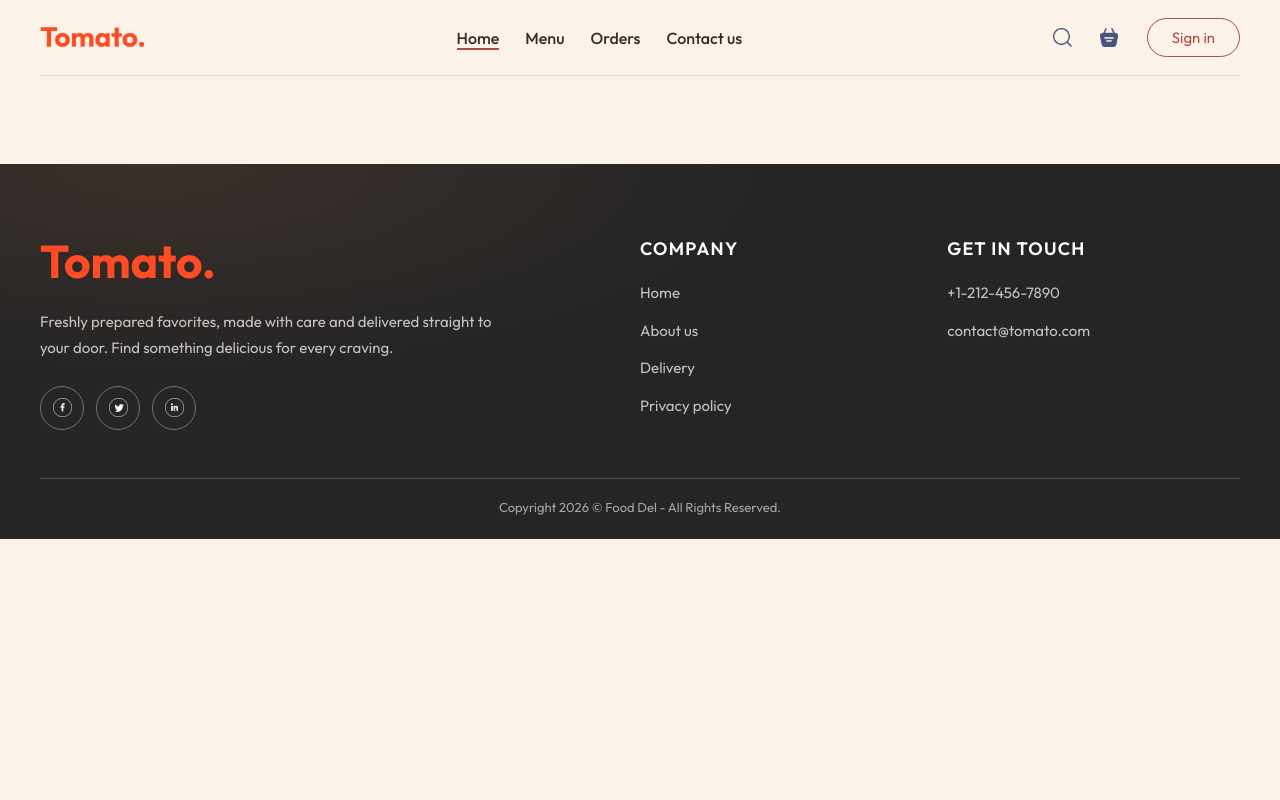
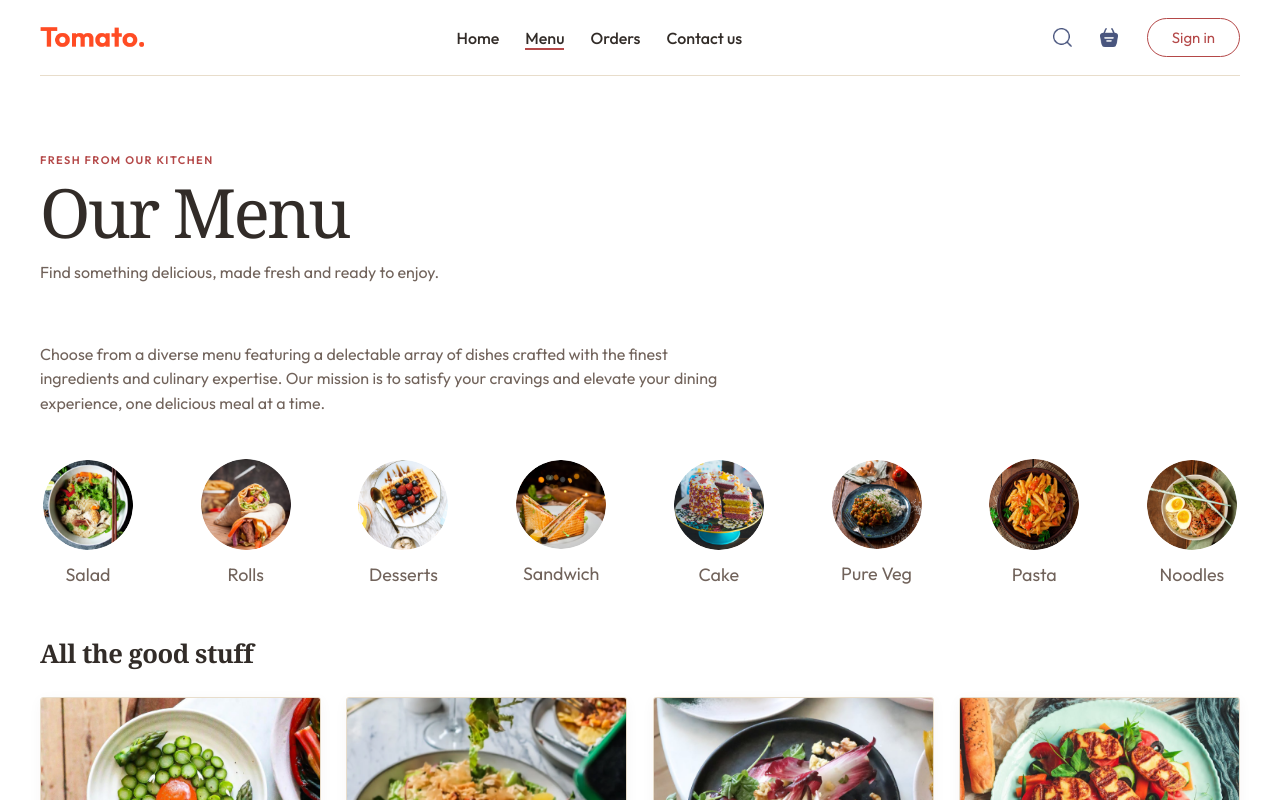
Before and after one commit to namrata-Lamichhane/Food-Delivery, a React (Vite) app in the folder frontend/: page /menu in a window 1280 px wide. Shown: the top 800 px of the page. Built offline with nearby package versions, Linux system fonts and the light colour scheme; no server answers.

Commit message:
menu page added

```diff
--- a/frontend/src/App.jsx
+++ b/frontend/src/App.jsx
@@ -6,6 +6,7 @@ import Welcome from './pages/Welcome/Welcome'
 import Cart from './pages/Cart/Cart'
 import PlaceOrder from './pages/PlaceOrder/PlaceOrder'
 import MyOrders from './pages/MyOrders/MyOrders'
+import Menu from './pages/Menu/Menu'
 import Footer from './components/Footer/Footer'
 import { StoreContext } from './context/StoreContext'
 
@@ -13,18 +14,24 @@ const App = () => {
   const { pathname, hash } = useLocation()
   const { token, loading } = useContext(StoreContext)
   const isPublicLanding = pathname === '/' && !token
+  const isSignedInHome = pathname === '/' && Boolean(token)
+  const appClassName = [
+    'app',
+    isPublicLanding && 'app--public-landing',
+    isSignedInHome && 'app--signed-in-home',
+  ].filter(Boolean).join(' ')
 
   useEffect(() => {
     if (hash) {
       document.getElementById(decodeURIComponent(hash.slice(1)))?.scrollIntoView()
-    } else if (pathname === '/') {
+    } else {
       window.scrollTo(0, 0)
     }
   }, [pathname, hash])
 
   return (
     <>
-      <div className={`app${isPublicLanding ? ' app--public-landing' : ''}`}>
+      <div className={appClassName}>
         <Navbar publicLanding={isPublicLanding} />
         <Routes>
           <Route
@@ -39,6 +46,7 @@ const App = () => {
               )
             }
           />
+          <Route path='/menu' element={<Menu />} />
           <Route path='/cart' element={<Cart />} />
           <Route path='/order' element={<PlaceOrder />} />
           <Route path='/orders' element={<MyOrders />} />
--- a/frontend/src/components/FoodDisplay/FoodDisplay.jsx
+++ b/frontend/src/components/FoodDisplay/FoodDisplay.jsx
@@ -3,7 +3,7 @@ import './FoodDisplay.css'
 import { StoreContext } from '../../context/StoreContext'
 import rating_starts from '../../assets/rating_starts.png'
 
-const FoodDisplay = ({ category }) => {
+const FoodDisplay = ({ category, title = 'Top dishes near you' }) => {
   const { food_list, cartItems, addToCart, updateCartQuantity } =
     useContext(StoreContext)
   const displayedFood = food_list.filter(
@@ -12,7 +12,7 @@ const FoodDisplay = ({ category }) => {
 
   return (
     <div className='food-display' id='food-display'>
-      <h2>Top dishes near you</h2>
+      <h2>{title}</h2>
       <div className='food-display-list'>
         {displayedFood.map((item) => (
           <article className='food-item' key={`${category}-${item._id}`}>
--- a/frontend/src/components/Navbar/Header/Header.css
+++ b/frontend/src/components/Navbar/Header/Header.css
@@ -1,16 +1,27 @@
 .header {
   position: relative;
+  isolation: isolate;
   display: flex;
   min-height: clamp(350px, 40vw, 520px);
   align-items: flex-end;
   overflow: hidden;
   margin: 28px 0 64px;
-  background: #6f3020 url('../../../assets/header_img.png') center 53% / cover no-repeat;
+  background: #6f3020;
   animation: fadeIn 700ms ease both;
+}
+
+.header::after {
+  position: absolute;
+  z-index: -1;
+  inset: -2%;
+  background: url('../../../assets/header_img.png') center 53% / cover no-repeat;
+  content: '';
+  animation: header-image-drift 18s ease-in-out infinite alternate;
 }
 
 .header::before {
   position: absolute;
+  z-index: 0;
   inset: 0;
   background: linear-gradient(90deg, #1d130fc9 0%, #27170e75 48%, #27170e12 100%);
   content: '';
@@ -24,7 +35,7 @@
   align-items: flex-start;
   gap: 16px;
   padding: clamp(28px, 6vw, 70px);
-  animation: fadeIn 700ms ease both;
+  animation: header-copy-enter 750ms 100ms ease both;
 }
 
 .header-contents h2 {
@@ -65,6 +76,9 @@
   .header {
     min-height: 390px;
     margin: 18px 0 48px;
+  }
+
+  .header::after {
     background-position: 55% center;
   }
 
@@ -77,3 +91,21 @@
     max-width: 360px;
   }
 }
+
+@keyframes header-image-drift {
+  from { transform: scale(1.02); }
+  to { transform: scale(1.08); }
+}
+
+@keyframes header-copy-enter {
+  from { opacity: 0; transform: translateY(14px); }
+  to { opacity: 1; transform: translateY(0); }
+}
+
+@media (prefers-reduced-motion: reduce) {
+  .header,
+  .header::after,
+  .header-contents {
+    animation: none;
+  }
+}
--- a/frontend/src/components/Navbar/Navbar/Navbar.jsx
+++ b/frontend/src/components/Navbar/Navbar/Navbar.jsx
@@ -1,5 +1,5 @@
 import React, { useContext, useEffect, useRef, useState } from 'react'
-import { Link } from 'react-router-dom'
+import { Link, useLocation } from 'react-router-dom'
 import './Navbar.css'
 import { assets } from '../../../assets/assets'
 import { StoreContext } from '../../../context/StoreContext'
@@ -7,13 +7,22 @@ import LoginPopup from '../../LoginPopup/LoginPopup'
 import { useToast } from '../../../context/ToastContext'
 
 const Navbar = ({ publicLanding = false }) => {
-    const [menu, setMenu] = useState('home')
     const [showLogin, setShowLogin] = useState(false)
     const [dropdownOpen, setDropdownOpen] = useState(false)
     const dropdownRef = useRef(null)
 
     const { token, setToken, cartItems, clearCart } = useContext(StoreContext)
+    const { pathname, hash } = useLocation()
     const showToast = useToast()
+    const activeMenu = pathname === '/menu'
+        ? 'menu'
+        : pathname === '/orders' || pathname === '/myorders'
+            ? 'orders'
+            : pathname === '/' && hash === '#footer'
+                ? 'contact-us'
+                : pathname === '/'
+                    ? 'home'
+                    : ''
 
     // Cart dot only when at least one item is in the cart
     const hasCartItems = Object.values(cartItems).some((qty) => qty > 0)
@@ -41,7 +50,7 @@ const Navbar = ({ publicLanding = false }) => {
         <>
             {showLogin && <LoginPopup setShowLogin={setShowLogin} />}
             <header className='navbar'>
-                <Link to='/' aria-label='Food Del home' onClick={() => setMenu('home')}>
+                <Link to='/' aria-label='Food Del home'>
                     <img src={assets.logo} alt='Food Del' className='logo' />
                 </Link>
 
@@ -56,17 +65,15 @@ const Navbar = ({ publicLanding = false }) => {
                         <li>
                             <Link
                                 to='/'
-                                className={menu === 'home' ? 'active' : ''}
-                                onClick={() => setMenu('home')}
+                                className={activeMenu === 'home' ? 'active' : ''}
                             >
                                 Home
                             </Link>
                         </li>
                         <li>
                             <Link
-                                to='/#explore-menu'
-                                className={menu === 'menu' ? 'active' : ''}
-                                onClick={() => setMenu('menu')}
+                                to='/menu'
+                                className={activeMenu === 'menu' ? 'active' : ''}
                             >
                                 Menu
                             </Link>
@@ -74,8 +81,7 @@ const Navbar = ({ publicLanding = false }) => {
                         <li>
                             <Link
                                 to='/orders'
-                                className={menu === 'orders' ? 'active' : ''}
-                                onClick={() => setMenu('orders')}
+                                className={activeMenu === 'orders' ? 'active' : ''}
                             >
                                 Orders
                             </Link>
@@ -83,8 +89,7 @@ const Navbar = ({ publicLanding = false }) => {
                         <li>
                             <Link
                                 to='/#footer'
-                                className={menu === 'contact-us' ? 'active' : ''}
-                                onClick={() => setMenu('contact-us')}
+                                className={activeMenu === 'contact-us' ? 'active' : ''}
                             >
                                 Contact us
                             </Link>
--- a/frontend/src/index.css
+++ b/frontend/src/index.css
@@ -2,7 +2,7 @@
 
 :root {
   color-scheme: light;
-  --food-cream: #fbf3e7;
+  --food-cream: #fff;
   --food-paper: #fffaf1;
   --food-paper-deep: #f5e9d8;
   --food-ink: #322c28;
@@ -55,3 +55,148 @@ a{
     width: calc(100% - 40px);
   }
 }
+
+.app--signed-in-home {
+  width: 80%;
+  --food-ink: #252525;
+  --food-muted: #6b6967;
+  --food-red: tomato;
+  --food-red-dark: #e8533b;
+  --food-line: #e6e6e6;
+  --food-paper: #fff;
+  --food-paper-deep: #f5f3f0;
+  --food-shadow: 0 12px 28px #25252516;
+}
+
+.app--signed-in-home > .navbar {
+  min-height: 64px;
+  padding: 8px 20px;
+  border: 0;
+  border-radius: 12px;
+  background: #fff;
+}
+
+.app--signed-in-home .navbar .logo {
+  width: 92px;
+}
+
+.app--signed-in-home .navbar-menu {
+  color: #49557e;
+}
+
+.app--signed-in-home .navbar button {
+  border-color: #ff6347;
+  background: transparent;
+  color: #49557e;
+}
+
+.app--signed-in-home .navbar button:hover {
+  border-color: #f45136;
+  background: #fff4f2;
+}
+
+.app--signed-in-home .navbar .active {
+  border-bottom-color: #49557e;
+}
+
+.app--signed-in-home .navbar-menu a:hover {
+  color: #49557e;
+}
+
+.app--signed-in-home .explore-menu h1,
+.app--signed-in-home .food-display h2,
+.app--signed-in-home .app-download h2 {
+  color: #252525;
+  font-family: Outfit, sans-serif;
+}
+
+.app--signed-in-home .explore-menu-text {
+  color: #666;
+}
+
+.app--signed-in-home .explore-menu-list-item span {
+  color: #747474;
+}
+
+.app--signed-in-home .explore-menu-list-item .active {
+  border: 4px solid tomato;
+  padding: 2px;
+}
+
+.app--signed-in-home .explore-menu-list-item .active + span {
+  color: #747474;
+}
+
+.app--signed-in-home .explore-menu hr {
+  background-color: #e2e2e2;
+}
+
+.app--signed-in-home .food-item {
+  border-color: #f0efed;
+  border-radius: 17px;
+  background: #fff;
+  box-shadow: 0 3px 14px #2525250a;
+  animation-duration: 3s;
+}
+
+.app--signed-in-home .food-item:hover {
+  box-shadow: 0 12px 28px #25252516;
+}
+
+.app--signed-in-home .food-item-image-container {
+  background: #f5f3f0;
+}
+
+.app--signed-in-home .food-item-add,
+.app--signed-in-home .food-item-counter {
+  border-color: #f0efed;
+  border-radius: 50%;
+  background: #fff;
+}
+
+.app--signed-in-home .food-item-add {
+  color: #393633;
+}
+
+.app--signed-in-home .food-item-add:hover {
+  border-color: tomato;
+  background: tomato;
+  color: #fff;
+}
+
+.app--signed-in-home .food-item-counter button {
+  border-radius: 50%;
+}
+
+.app--signed-in-home .food-item-counter-remove {
+  background: #ffe4e4;
+  color: #d65b5b;
+}
+
+.app--signed-in-home .food-item-counter-add {
+  background: #d8f5dc;
+  color: #399c4b;
+}
+
+.app--signed-in-home .food-item-name-rating h3,
+.app--signed-in-home .food-item-counter span {
+  color: #252525;
+}
+
+.app--signed-in-home .food-item-description {
+  color: #6b6967;
+}
+
+.app--signed-in-home .food-item-price {
+  color: #b95742;
+}
+
+.app--signed-in-home .app-download h2 {
+  color: #171717;
+}
+
+@media (max-width: 1050px) {
+  .app--signed-in-home .navbar .logo {
+    width: 140px;
+  }
+}
--- /dev/null
+++ b/frontend/src/pages/Menu/Menu.css
@@ -0,0 +1,51 @@
+.menu-page {
+  min-height: 55vh;
+  padding: clamp(36px, 6vw, 72px) 0 96px;
+}
+
+.menu-page-intro {
+  margin-bottom: clamp(34px, 5vw, 56px);
+}
+
+.menu-page-eyebrow {
+  color: var(--food-red);
+  font-size: 11px;
+  font-weight: 600;
+  letter-spacing: 0.13em;
+}
+
+.menu-page-intro h1 {
+  margin-top: 10px;
+  color: var(--food-ink);
+  font-family: Georgia, "Times New Roman", serif;
+  font-size: clamp(42px, 6vw, 68px);
+  font-weight: 500;
+  letter-spacing: -0.04em;
+  line-height: 1;
+}
+
+.menu-page-intro p {
+  margin-top: 14px;
+  color: var(--food-muted);
+  font-size: 16px;
+  line-height: 1.6;
+}
+
+.menu-page .explore-menu h1 {
+  display: none;
+}
+
+.menu-page .explore-menu hr {
+  display: none;
+}
+
+.menu-page .food-display {
+  margin-top: 30px;
+}
+
+@media (max-width: 600px) {
+  .menu-page {
+    padding-top: 34px;
+    padding-bottom: 64px;
+  }
+}
--- /dev/null
+++ b/frontend/src/pages/Menu/Menu.jsx
@@ -0,0 +1,22 @@
+import React, { useState } from 'react'
+import ExploreMenu from '../../components/ExploreMenu/ExploreMenu'
+import FoodDisplay from '../../components/FoodDisplay/FoodDisplay'
+import './Menu.css'
+
+const Menu = () => {
+  const [category, setCategory] = useState('All')
+
+  return (
+    <main className='menu-page'>
+      <section className='menu-page-intro' aria-labelledby='menu-page-title'>
+        <span className='menu-page-eyebrow'>FRESH FROM OUR KITCHEN</span>
+        <h1 id='menu-page-title'>Our Menu</h1>
+        <p>Find something delicious, made fresh and ready to enjoy.</p>
+      </section>
+      <ExploreMenu category={category} setCategory={setCategory} />
+      <FoodDisplay category={category} title='All the good stuff' />
+    </main>
+  )
+}
+
+export default Menu
--- a/frontend/src/pages/Welcome/Welcome.css
+++ b/frontend/src/pages/Welcome/Welcome.css
@@ -1291,7 +1291,7 @@
   --welcome-ink: #322c28;
   --welcome-muted: #71635b;
   --welcome-tomato: #b44848;
-  background: #fbf3e7;
+  background: #fff;
 }
 
 .welcome-hero {
```
